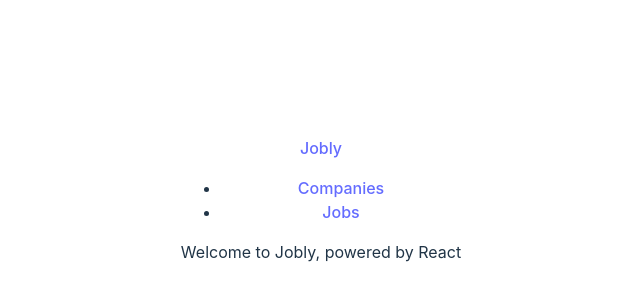
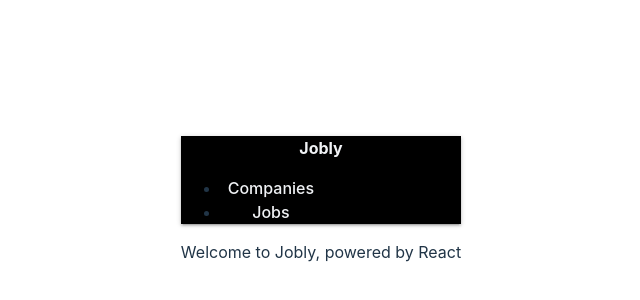
Before and after one commit to nataliecc1701/jobly-frontend, a React (Vite) app in the folder frontend/: page / in a window 1280 px wide. Shown: the part 200-500 px from the top of the page, without its empty margins (319-959 px from the left). Built offline with nearby package versions, Linux system fonts and the light colour scheme.

Commit message:
copied over some styling

```diff
--- /dev/null
+++ b/frontend/src/NavBar.css
@@ -0,0 +1,40 @@
+/* copied from snack-or-booze assessment */
+
+nav {
+  background-color: black;
+  box-shadow: 0 2px 2px 0 rgba(0,0,0,0.14), 0 3px 1px -2px rgba(0,0,0,0.12), 0 1px 5px 0 rgba(0,0,0,0.2);
+}
+
+.nav-item {
+  width: 100px;
+  text-align: center;
+}
+
+nav a {
+  color: #f0f2f5;
+  text-decoration: none;
+}
+
+nav a.active {
+  color: #f0f2f5;
+  font-weight: bold;
+  border-bottom: 5px dotted;
+  box-sizing: border-box;
+}
+
+nav a.active:hover {
+  color: #f0f2f5 !important;
+}
+
+nav a:hover {
+  text-decoration: none;
+  color: #f0f2f5;
+}
+
+nav a.active.navbar-brand {
+  border-bottom: none;
+}
+
+nav a:not(.navbar-brand):hover {
+  font-weight: bold;
+}
--- a/frontend/src/NavBar.jsx
+++ b/frontend/src/NavBar.jsx
@@ -1,6 +1,8 @@
 import React from "react"
 import { NavLink } from "react-router-dom";
 import { Navbar, Nav, NavItem } from "reactstrap";
+
+import "./NavBar.css"
 
 const NavBar = () => {
     return <div>
```
